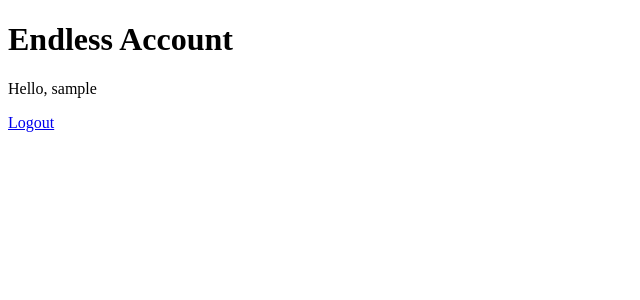
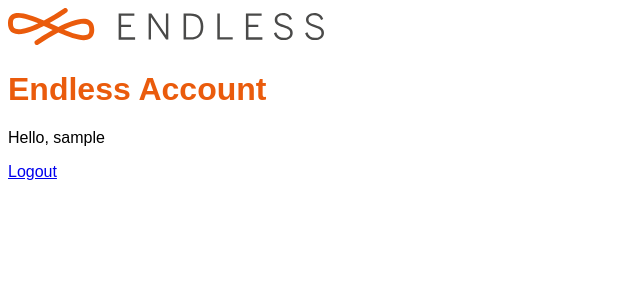
Before and after one commit to endlessm/eos-idp, a Django app: page / in a window 1280 px wide. Shown: the top 300 px of the page, without its empty margins (0-640 px from the left). Run offline with Django 3.2, Linux system fonts and the light colour scheme; the visitor is signed in with stand-in values (Sample User, id 1).

Commit message:
Add some minimal icons and CSS
The icons are stolen from the website.

```diff
--- /dev/null
+++ b/main/static/main/eosidp.css
@@ -0,0 +1,11 @@
+body {
+    font-family: sans-serif;
+}
+
+h1, h2 {
+    color: #ea5b0c;
+}
+
+.logo {
+    width: 25%;
+}
--- a/main/templates/main/base.html
+++ b/main/templates/main/base.html
@@ -3,9 +3,14 @@
   <head>
     <title>{{ title }}</title>
     <meta name="viewport" content="width=device-width, initial-scale=1">
+    <link rel="stylesheet" type="text/css" href="{% static "main/eosidp.css" %}">
+    <link rel="icon" type="image/png" href="{% static "main/endless-96x96.png" %}">
   </head>
   <body>
     <div class="header">
+      <a href="{% url 'main:index' %}">
+        <img class="logo" src="{% static "main/logo.svg" %}" alt="Endless">
+      </a>
     </div>
     <div class="content">
       {% block content %}
```
Also changed, not shown: main/static/main/endless-96x96.png (added), main/static/main/logo.svg (added).
